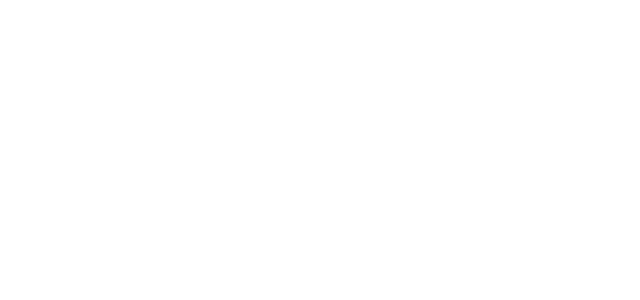
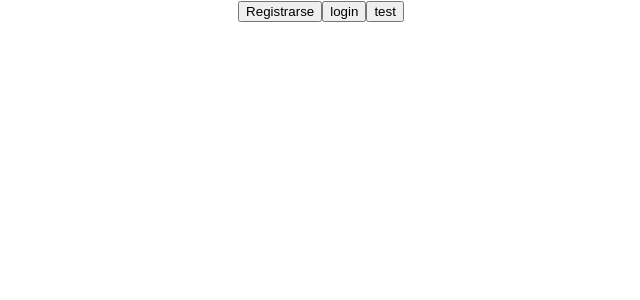
Before and after one commit to hnnzj/StockManage_FrontEnd, a React (Create React App) app: page /home in a window 1280 px wide. Before the commit this address had no page. Shown: the top 300 px of the page, without its empty margins (319-959 px from the left). Built offline with nearby package versions, Linux system fonts and the light colour scheme.

Commit message:
Register teste done

```diff
--- a/src/App.js
+++ b/src/App.js
@@ -2,6 +2,7 @@ import { BrowserRouter, Route, Routes } from "react-router-dom";
 import Login from "./pages/Login";
 import { ProtectedRoute } from "./components/protectedroutes/ProtectedRoute";
 import Drawer from "./components/drawer/Drawer";
+import Home from "./Home";
 
 function App() {
   const token = localStorage.getItem("token");
@@ -10,6 +11,7 @@ function App() {
     <div className="App">
       <BrowserRouter>
         <Routes>
+          <Route path="/home" element={<Home />} />
           <Route path="/" element={<Login />} />
           <Route element={<ProtectedRoute token={token} />}>
             <Route path="/app" element={<Drawer />} />
--- a/src/redux/thunk/index.js
+++ b/src/redux/thunk/index.js
@@ -121,7 +121,6 @@ export const startLoggin = (data) => {
       `https://stockmanage-api.onrender.com/api/login`,
       data
     );
-    console.log(res.data);
     if (res.data.token) {
       localStorage.setItem("token", res.data.token);
     }
```
